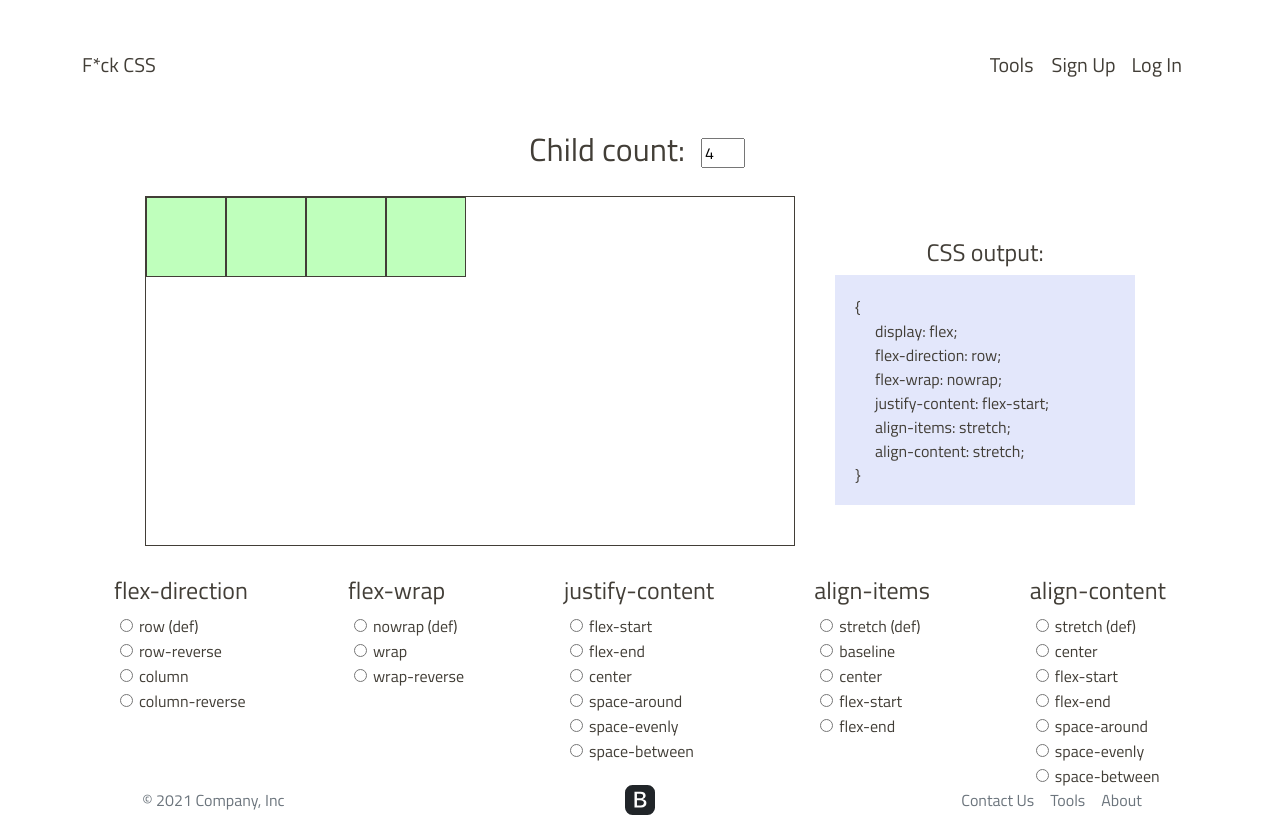
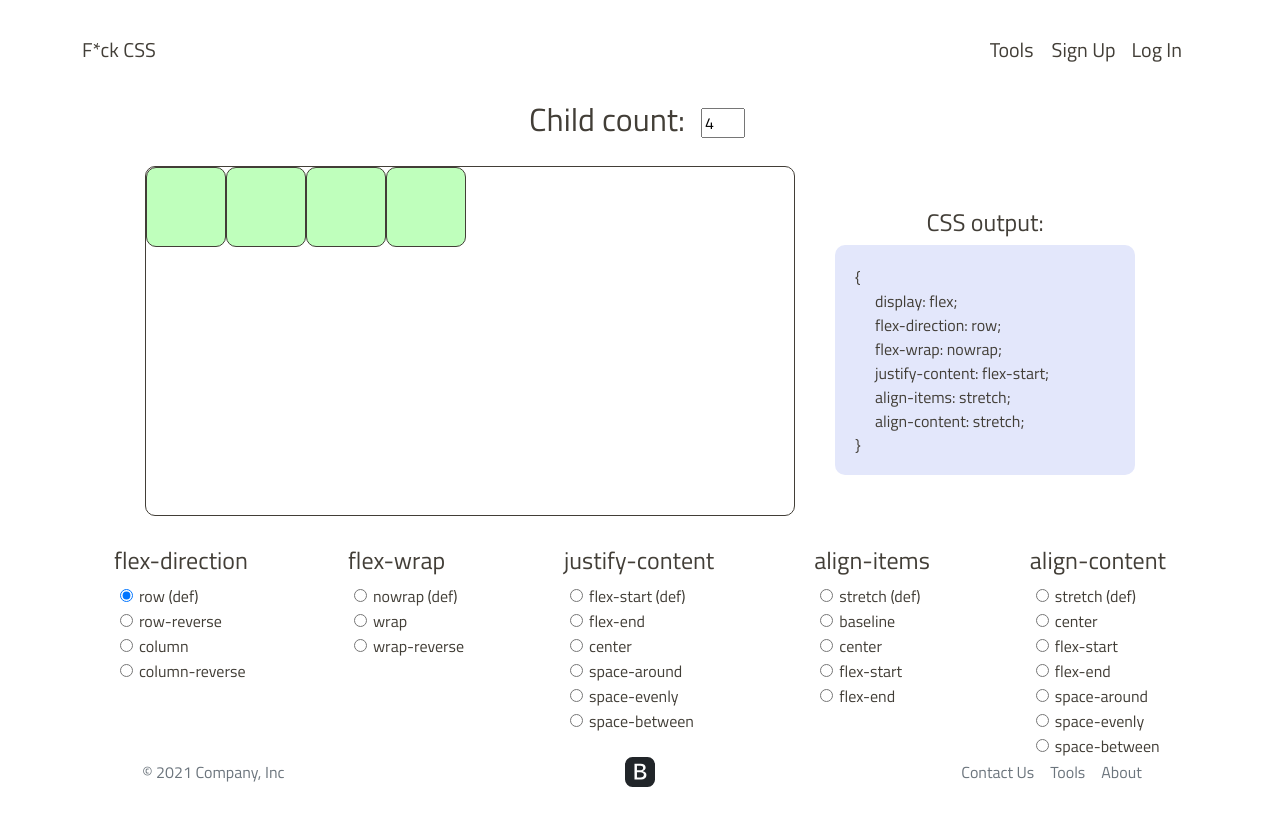
Before and after one commit to fck-css/web, a React (Create React App) app: page /flexbox in a window 1280 px wide. After the commit the page ends 800 px from the top, so only its background shows below. Built offline with nearby package versions, Linux system fonts and the light colour scheme.

Commit message:
Finished flexbox.

```diff
--- a/src/components/Flexbox/FlexboxChild/FlexboxChild.scss
+++ b/src/components/Flexbox/FlexboxChild/FlexboxChild.scss
@@ -5,4 +5,5 @@
     height: 80px;
     background-color: $light-green-color;
     border: 0.5px solid;
+    border-radius: 10px;
 }
--- a/src/components/Navbar/Navbar.scss
+++ b/src/components/Navbar/Navbar.scss
@@ -2,7 +2,7 @@
 
 .navbar {
     background-color: transparent;
-    height: 130px;
+    height: 100px;
     display: flex;
     justify-content: space-between;
     align-items: center;
--- a/src/views/Flexbox/Flexbox.jsx
+++ b/src/views/Flexbox/Flexbox.jsx
@@ -2,8 +2,26 @@ import react, { useState } from 'react';
 import FlexboxChild from '../../components/Flexbox/FlexboxChild/FlexboxChild';
 import './Flexbox.scss'
 
+const initialOutput = {
+    "display": "flex",
+    "flex-direction": "row",
+    "flex-wrap": "nowrap",
+    "justify-content": "flex-start",
+    "align-items": "stretch",
+    "align-content": "stretch",
+}
+
 const Flexbox = () => {
     const [childCount, setChildCount] = useState(4)
+    const [output, setOutput] = useState(initialOutput)
+
+    const handleChange = (event) => {
+        const { name, value } = event.target
+        setOutput({
+            ...output,
+            [name]: value
+          })
+    }
 
     return (
         <div className="Flexbox">
@@ -20,7 +38,7 @@ const Flexbox = () => {
             </div>
 
             <div className="parent-output-div">
-                <div className="parent-div">
+                <div className="parent-div" style={output}>
                     {Array(childCount).fill(<FlexboxChild />)}
                 </div>
                 <div>
@@ -29,38 +47,38 @@ const Flexbox = () => {
                         <p> {`{`}</p>
                         <div className="code-text">
                             <p> {`display: flex;`}</p>
-                            <p> {`flex-direction: row;`}</p>
-                            <p> {`flex-wrap: nowrap;`}</p>
-                            <p> {`justify-content: flex-start;`}</p>
-                            <p> {`align-items: stretch;`}</p>
-                            <p> {`align-content: stretch;`}</p>
+                            <p> {`flex-direction: ${output['flex-direction']};`}</p>
+                            <p> {`flex-wrap: ${output['flex-wrap']};`}</p>
+                            <p> {`justify-content: ${output['justify-content']};`}</p>
+                            <p> {`align-items: ${output['align-items']};`}</p>
+                            <p> {`align-content: ${output['align-content']};`}</p>
                         </div>
                         <p> {`}`}</p>
                     </div>
                 </div>
             </div>
 
-            <div className="attributes-div">
+            <form className="attributes-div">
                     <div>
                         <h4>flex-direction</h4>
 
                         <div>
-                            <input type="radio" id="" name="" value="" />
+                            <input type="radio" id="" name="flex-direction" value="row" onChange={(event) => handleChange(event)} checked/>
                             <label htmlFor="">row (def)</label>
                         </div>
 
                         <div>
-                            <input type="radio" id="" name="" value="" />
+                            <input type="radio" id="" name="flex-direction" value="row-reverse" onChange={(event) => handleChange(event)}/>
                             <label htmlFor="">row-reverse</label>
                         </div>
 
                         <div>
-                            <input type="radio" id="" name="" value=""/>
+                            <input type="radio" id="" name="flex-direction" value="column" onChange={(event) => handleChange(event)}/>
                             <label htmlFor="">column</label>
                         </div>
 
                         <div>
-                            <input type="radio" id="" name="" value=""/>
+                            <input type="radio" id="" name="flex-direction" value="column-reverse" onChange={(event) => handleChange(event)}/>
                             <label htmlFor="">column-reverse</label>
                         </div>
                     </div>
@@ -69,17 +87,17 @@ const Flexbox = () => {
                         <h4>flex-wrap</h4>
 
                         <div>
-                            <input type="radio" id="" name="" value="" />
+                            <input type="radio" id="" name="flex-wrap" value="nowrap" onChange={(event) => handleChange(event)}/>
                             <label htmlFor="">nowrap (def)</label>
                         </div>
 
                         <div>
-                            <input type="radio" id="" name="" value="" />
+                            <input type="radio" id="" name="flex-wrap" value="wrap" onChange={(event) => handleChange(event)}/>
                             <label htmlFor="">wrap</label>
                         </div>
 
                         <div>
-                            <input type="radio" id="" name="" value=""/>
+                            <input type="radio" id="" name="flex-wrap" value="wrap-reverse" onChange={(event) => handleChange(event)}/>
                             <label htmlFor="">wrap-reverse</label>
                         </div>
                     </div>
@@ -88,32 +106,32 @@ const Flexbox = () => {
                         <h4>justify-content</h4>
 
                         <div>
-                            <input type="radio" id="" name="" value="" />
-                            <label htmlFor="">flex-start</label>
+                            <input type="radio" id="" name="justify-content" value="flex-start" onChange={(event) => handleChange(event)} />
+                            <label htmlFor="">flex-start (def)</label>
                         </div>
 
                         <div>
-                            <input type="radio" id="" name="" value="" />
+                            <input type="radio" id="" name="justify-content" value="flex-end" onChange={(event) => handleChange(event)} />
                             <label htmlFor="">flex-end</label>
                         </div>
 
                         <div>
-                            <input type="radio" id="" name="" value=""/>
+                            <input type="radio" id="" name="justify-content" value="center" onChange={(event) => handleChange(event)}/>
                             <label htmlFor="">center</label>
                         </div>
 
                         <div>
-                            <input type="radio" id="" name="" value=""/>
+                            <input type="radio" id="" name="justify-content" value="space-around" onChange={(event) => handleChange(event)}/>
                             <label htmlFor="">space-around</label>
                         </div>
 
                         <div>
-                            <input type="radio" id="" name="" value=""/>
+                            <input type="radio" id="" name="justify-content" value="space-evenly" onChange={(event) => handleChange(event)}/>
                             <label htmlFor="">space-evenly</label>
                         </div>
 
                         <div>
-                            <input type="radio" id="" name="" value=""/>
+                            <input type="radio" id="" name="justify-content" value="space-between" onChange={(event) => handleChange(event)}/>
                             <label htmlFor="">space-between</label>
                         </div>
                     </div>
@@ -122,27 +140,27 @@ const Flexbox = () => {
                         <h4>align-items</h4>
 
                         <div>
-                            <input type="radio" id="" name="" value="" />
+                            <input type="radio" id="" name="align-items" value="stretch" onChange={(event) => handleChange(event)} />
                             <label htmlFor="">stretch (def)</label>
                         </div>
 
                         <div>
-                            <input type="radio" id="" name="" value="" />
+                            <input type="radio" id="" name="align-items" value="baseline" onChange={(event) => handleChange(event)} />
                             <label htmlFor="">baseline</label>
                         </div>
 
                         <div>
-                            <input type="radio" id="" name="" value=""/>
+                            <input type="radio" id="" name="align-items" value="center" onChange={(event) => handleChange(event)}/>
                             <label htmlFor="">center</label>
                         </div>
 
                         <div>
-                            <input type="radio" id="" name="" value=""/>
+                            <input type="radio" id="" name="align-items" value="flex-start" onChange={(event) => handleChange(event)}/>
                             <label htmlFor="">flex-start</label>
                         </div>
 
                         <div>
-                            <input type="radio" id="" name="" value=""/>
+                            <input type="radio" id="" name="align-items" value="flex-end" onChange={(event) => handleChange(event)}/>
                             <label htmlFor="">flex-end</label>
                         </div>
                     </div>
@@ -151,43 +169,43 @@ const Flexbox = () => {
                         <h4>align-content</h4>
 
                         <div>
-                            <input type="radio" id="" name="" value="" />
+                            <input type="radio" id="" name="align-content" value="stretch" onChange={(event) => handleChange(event)} />
                             <label htmlFor="">stretch (def)</label>
                         </div>
 
                         <div>
-                            <input type="radio" id="" name="" value="" />
+                            <input type="radio" id="" name="align-content" value="center" onChange={(event) => handleChange(event)} />
                             <label htmlFor="">center</label>
                         </div>
 
                         <div>
-                            <input type="radio" id="" name="" value=""/>
+                            <input type="radio" id="" name="align-content" value="flex-start" onChange={(event) => handleChange(event)}/>
                             <label htmlFor="">flex-start</label>
                         </div>
 
                         <div>
-                            <input type="radio" id="" name="" value=""/>
+                            <input type="radio" id="" name="align-content" value="flex-end" onChange={(event) => handleChange(event)}/>
                             <label htmlFor="">flex-end</label>
                         </div>
 
                         <div>
-                            <input type="radio" id="" name="" value=""/>
+                            <input type="radio" id="" name="align-content" value="space-around" onChange={(event) => handleChange(event)}/>
                             <label htmlFor="">space-around</label>
                         </div>
 
                         <div>
-                            <input type="radio" id="" name="" value=""/>
+                            <input type="radio" id="" name="align-content" value="space-evenly" onChange={(event) => handleChange(event)}/>
                             <label htmlFor="">space-evenly</label>
                         </div>
 
                         <div>
-                            <input type="radio" id="" name="" value=""/>
+                            <input type="radio" id="" name="align-content" value="space-between" onChange={(event) => handleChange(event)}/>
                             <label htmlFor="">space-between</label>
                         </div>
                     </div>
 
 
-            </div>
+            </form>
         </div>
     )
 }
--- a/src/views/Flexbox/Flexbox.scss
+++ b/src/views/Flexbox/Flexbox.scss
@@ -28,7 +28,6 @@
     width: 100%;
     justify-content: center;
     align-items: center;
-
 }
 
 .parent-div {
@@ -38,6 +37,7 @@
     border: 1px solid;
     height: 350px;
     display: flex;
+    border-radius: 10px;
 }
 
 .output {
@@ -46,6 +46,7 @@
     height: 230px;
     background-color: $light-blue;
     text-align: start;
+    border-radius: 10px;
 }
 
 .output > div > p, .output > p {
```
